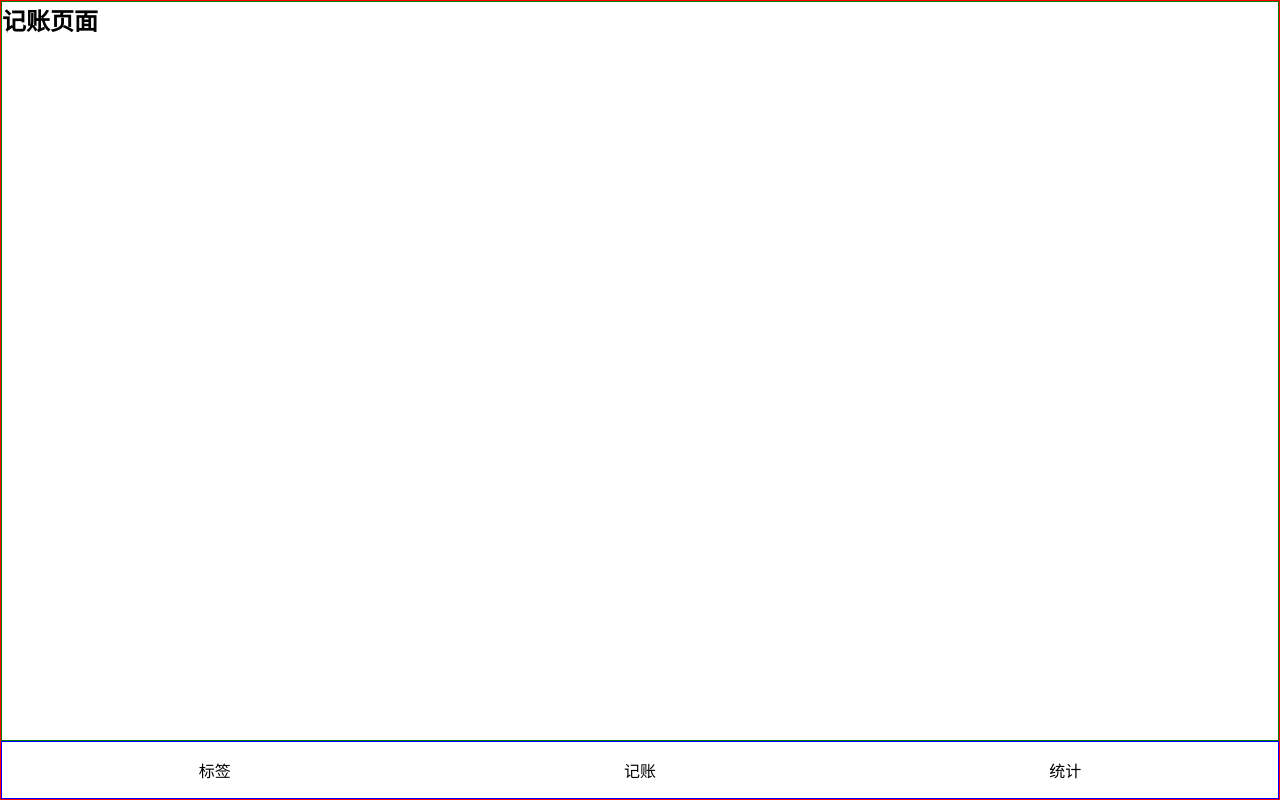
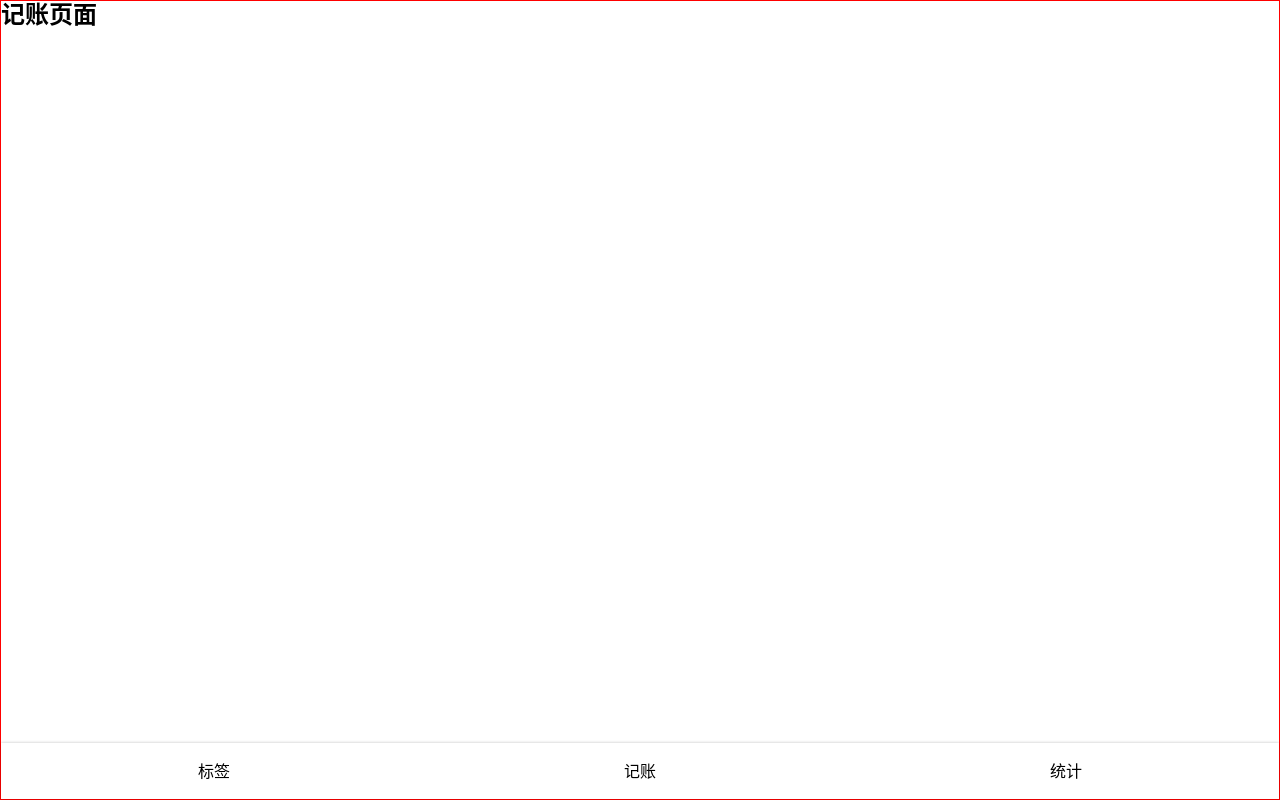
Before and after one commit to murrrrphy/murney-react, a React (Create React App) app: page /#/money in a window 1280 px wide. Built offline with nearby package versions, Linux system fonts and the light colour scheme.

Commit message:
封装Nav

```diff
--- a/src/App.tsx
+++ b/src/App.tsx
@@ -3,10 +3,10 @@
   HashRouter as Router,
   Switch,
   Route,
-  Link,
   Redirect
 } from 'react-router-dom';
 import styled from 'styled-components';
+import Nav from './components/Nav';
 
 const Wrapper = styled.div`
   border: 1px solid red;
@@ -15,20 +15,8 @@
   flex-direction: column;
 `;
 const Main = styled.div`
-  border: 1px solid green;
   flex-grow: 1;
   overflow: auto;
-`;
-const Nav = styled.nav`
-  border: 1px solid blue;
-  > ul {
-    display: flex;
-    > li {
-      width: 33.33333%;
-      text-align: center;
-      padding: 16px;
-    }
-  }
 `;
 
 function App() {
@@ -53,19 +41,7 @@
           </Switch>
         </Main>
 
-        <Nav>
-          <ul>
-            <li>
-              <Link to="/tags">标签</Link>
-            </li>
-            <li>
-              <Link to="/money">记账</Link>
-            </li>
-            <li>
-              <Link to="/statistics">统计</Link>
-            </li>
-          </ul>
-        </Nav>
+        <Nav/>
       </Wrapper>
     </Router>
   );
--- /dev/null
+++ b/src/components/Nav.tsx
@@ -0,0 +1,36 @@
+import styled from 'styled-components';
+import {Link} from 'react-router-dom';
+import React from 'react';
+
+const NavWrapper = styled.nav`
+  box-shadow: 0 0 3px rgba(0,0,0,0.25);
+  line-height: 24px;
+  > ul {
+    display: flex;
+    > li {
+      width: 33.33333%;
+      text-align: center;
+      padding: 16px;
+    }
+  }
+`;
+
+const Nav = () => {
+  return (
+    <NavWrapper>
+      <ul>
+        <li>
+          <Link to="/tags">标签</Link>
+        </li>
+        <li>
+          <Link to="/money">记账</Link>
+        </li>
+        <li>
+          <Link to="/statistics">统计</Link>
+        </li>
+      </ul>
+    </NavWrapper>
+  )
+}
+
+export default Nav;
--- /dev/null
+++ b/src/helper.scss
@@ -0,0 +1 @@
+$font-hei:  -apple-system, "Noto Sans", "Helvetica Neue", Helvetica, "Nimbus Sans L", Arial, "Liberation Sans", "PingFang SC", "Hiragino Sans GB", "Noto Sans CJK SC", "Source Han Sans SC", "Source Han Sans CN", "Microsoft YaHei", "Wenquanyi Micro Hei", "WenQuanYi Zen Hei", "ST Heiti", SimHei, "WenQuanYi Zen Hei Sharp", sans-serif;
--- a/src/index.scss
+++ b/src/index.scss
@@ -1,4 +1,5 @@
 @import-normalize;
+@import 'helper';
 
 *{
   margin: 0;
@@ -17,3 +18,9 @@
   text-decoration: none;
   color: inherit;
 }
+
+body {
+  font-family: $font-hei;
+  font-size: 16px;
+  line-height: 1.2;
+}
```
Also changed, not shown: 1 other file (tests, documents, lock files or other folders).
